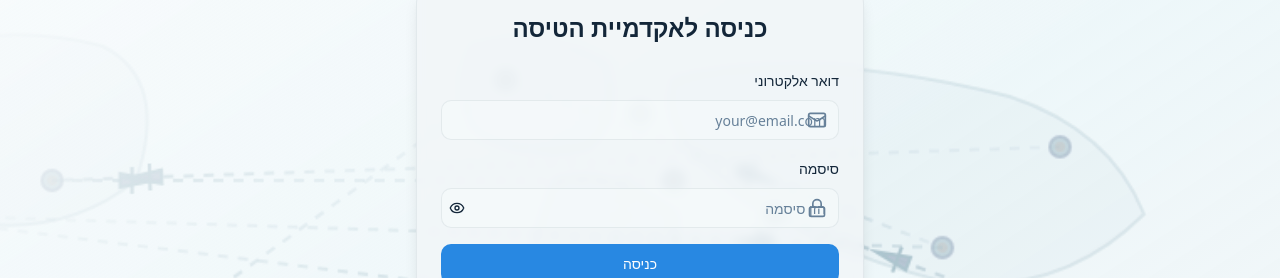
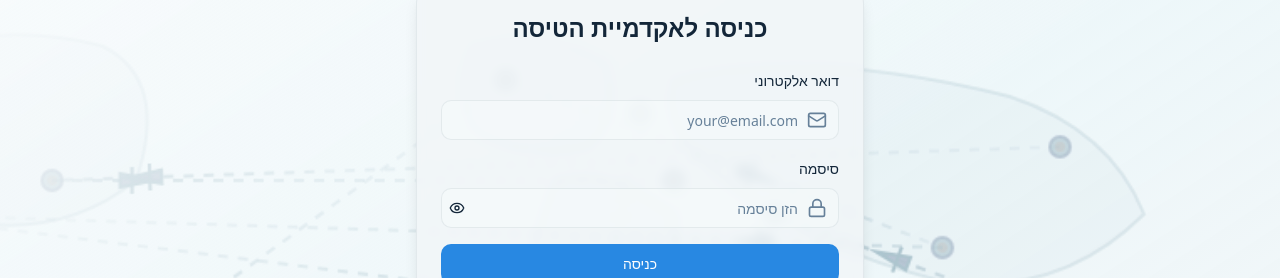
Before and after one commit to levilevi2/pinspired-market-hub, a React (Vite) app: page /login in a window 1280 px wide. Shown: the part 102-380 px from the top of the page. Built offline with nearby package versions, Linux system fonts and the light colour scheme.

Commit message:
Fix: Align icons horizontally

```diff
--- a/src/pages/LoginPage.tsx
+++ b/src/pages/LoginPage.tsx
@@ -122,7 +122,7 @@ const LoginPage: React.FC = () => {
                           <Input
                             placeholder="your@email.com"
                             type="email"
-                            className="pl-10 bg-background/50 border-border/50"
+                            className="pr-10 bg-background/50 border-border/50"
                             {...field}
                           />
                           <Mail className="absolute right-3 top-2.5 h-5 w-5 text-muted-foreground" />
@@ -144,7 +144,7 @@ const LoginPage: React.FC = () => {
                           <Input
                             type={showPassword ? "text" : "password"}
                             placeholder="הזן סיסמה"
-                            className="pl-10 bg-background/50 border-border/50"
+                            className="pr-10 pl-10 bg-background/50 border-border/50"
                             {...field}
                           />
                           <Lock className="absolute right-3 top-2.5 h-5 w-5 text-muted-foreground" />
```
